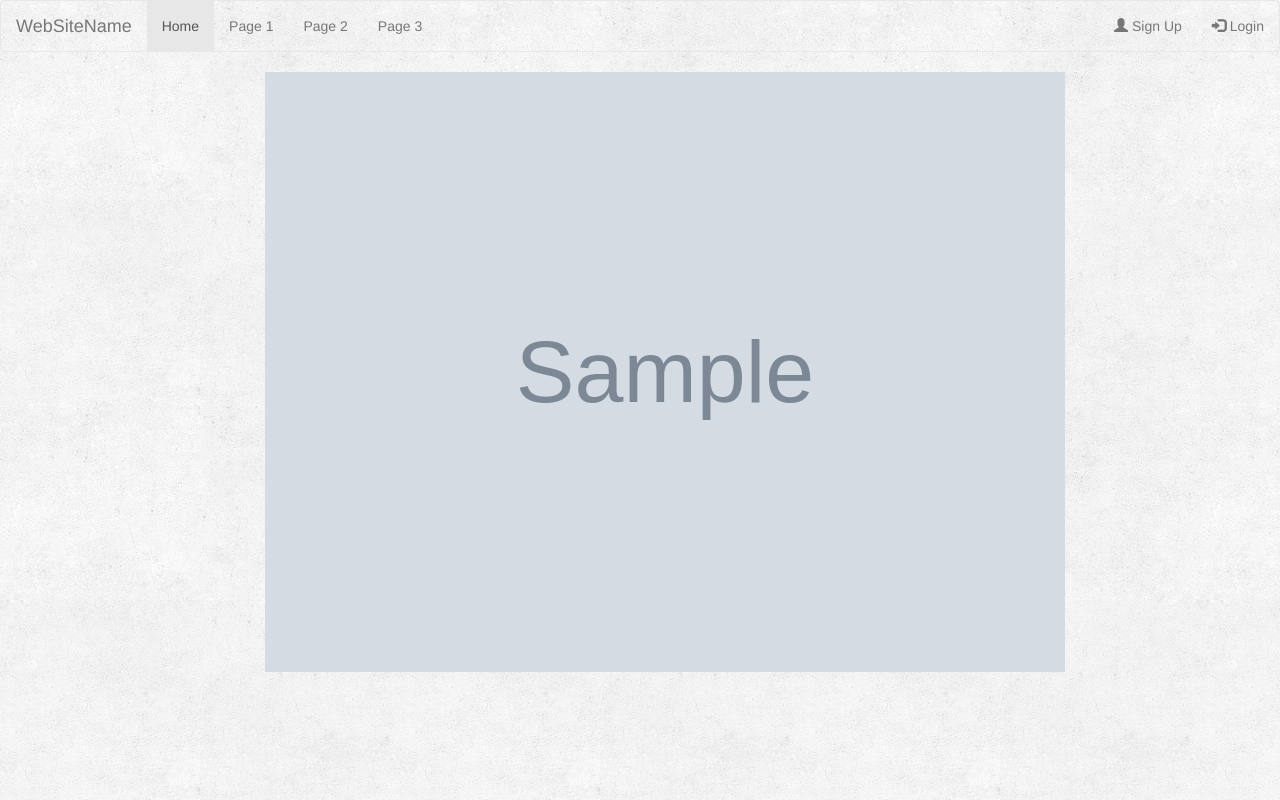
After one commit to Miloszex/photoshare, a Django app: template board/templates/board/index.html in a window 1280 px wide. The commit adds this page. Run offline with Django 3.2, Linux system fonts and the light colour scheme; the template is opened without the code that fills it: most values are stand-ins (such as "Sample title", 1, 10 or a date in 2020); grey boxes marked "Sample" are stand-in pictures; some libraries are stand-ins or nearby versions.

Commit message:
dorobiona sekcja na glowna tablice

```diff
--- /dev/null
+++ b/board/templates/board/index.html
@@ -0,0 +1,13 @@
+{% extends 'base.html' %}
+
+{% block pageContent %}
+    <div class="row">
+        <div class="col-sm-2"></div>
+        <div class="col-sm-8">
+            {% for image in all_images %}
+                <img src="/media/{{ image.image }}" width="800px"><br> <br>
+            {% endfor %}
+        </div>
+        <div class="col-sm-2"></div>
+    </div>
+{% endblock %}
--- a/board/templates/board/my_photos.html
+++ b/board/templates/board/my_photos.html
@@ -7,8 +7,6 @@
     Description: {{ photo.description }} <br>
     Likes: {{ photo.likes }}
     Reports: {{ photo.reports }} <br>
-    <button type="submit" class="btn-success">Like!</button>
-    <button type="submit" class="btn-danger">Report!</button>
     <br><br>
     </div>
 {% endfor %}
--- a/board/urls.py
+++ b/board/urls.py
@@ -2,7 +2,7 @@ from django.conf.urls import url, include
 from . import views
 
 urlpatterns = [
-
+    url(r'index/', views.index, name='index'),
     url(r'post-image/', views.post_image, name='post'),
     url(r'my_photos/', views.showMyPhotos, name='show_my_photos'),
 
--- a/board/views.py
+++ b/board/views.py
@@ -2,6 +2,12 @@ from django.shortcuts import render
 from .forms import PostForm
 from models import Image
 # Create your views here.
+
+def index(request):
+
+    all_images = Image.objects.all()
+    return render(request, 'board/index.html',{'all_images': all_images})
+
 
 def post_image(request):
 
```
Also changed, not shown: 2 other files.
